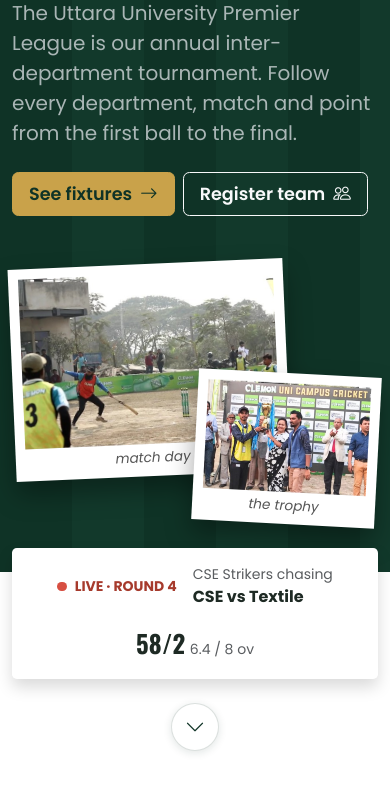
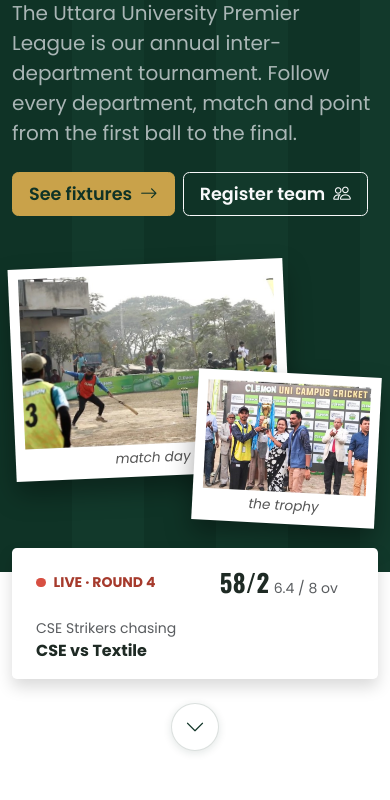
Before and after one commit to masud5009/uu-html-css, a plain HTML site: page index.html in a window 390 px wide. Shown: the part 285-1085 px from the top of the page. Drawn offline with nearby package versions, Linux system fonts and the light colour scheme.

Commit message:
Refactor live match update layout for improved responsiveness and alignment

```diff
--- a/index.html
+++ b/index.html
@@ -72,14 +72,14 @@
         <div class="container pull-up position-relative">
             <aside class="card border-0 shadow" aria-label="Live match update" data-aos="fade-up" data-aos-delay="250">
                 <div class="card-body d-flex flex-wrap align-items-center justify-content-center justify-content-md-start gap-3 gap-md-4 py-3 px-4">
-                    <span class="fw-bold text-danger small text-uppercase"><span class="live-dot me-2"></span>Live &middot; Round 4</span>
+                    <span class="fw-bold text-danger small text-uppercase flex-grow-1 flex-md-grow-0"><span class="live-dot me-2"></span>Live &middot; Round 4</span>
                     <div class="vr d-none d-md-block"></div>
-                    <div>
+                    <div class="order-2 order-md-0 flex-grow-1 flex-md-grow-0">
                         <div class="small text-body-secondary">CSE Strikers chasing</div>
                         <div class="fw-bold">CSE vs Textile</div>
                     </div>
                     <div class="vr d-none d-md-block"></div>
-                    <div>
+                    <div class="order-1 order-md-0 flex-grow-1 flex-md-grow-0 text-center text-md-start">
                         <span class="font-display fs-2 fw-bold">58/2</span>
                         <span class="text-body-secondary small">6.4 / 8 ov</span>
                     </div>
```
